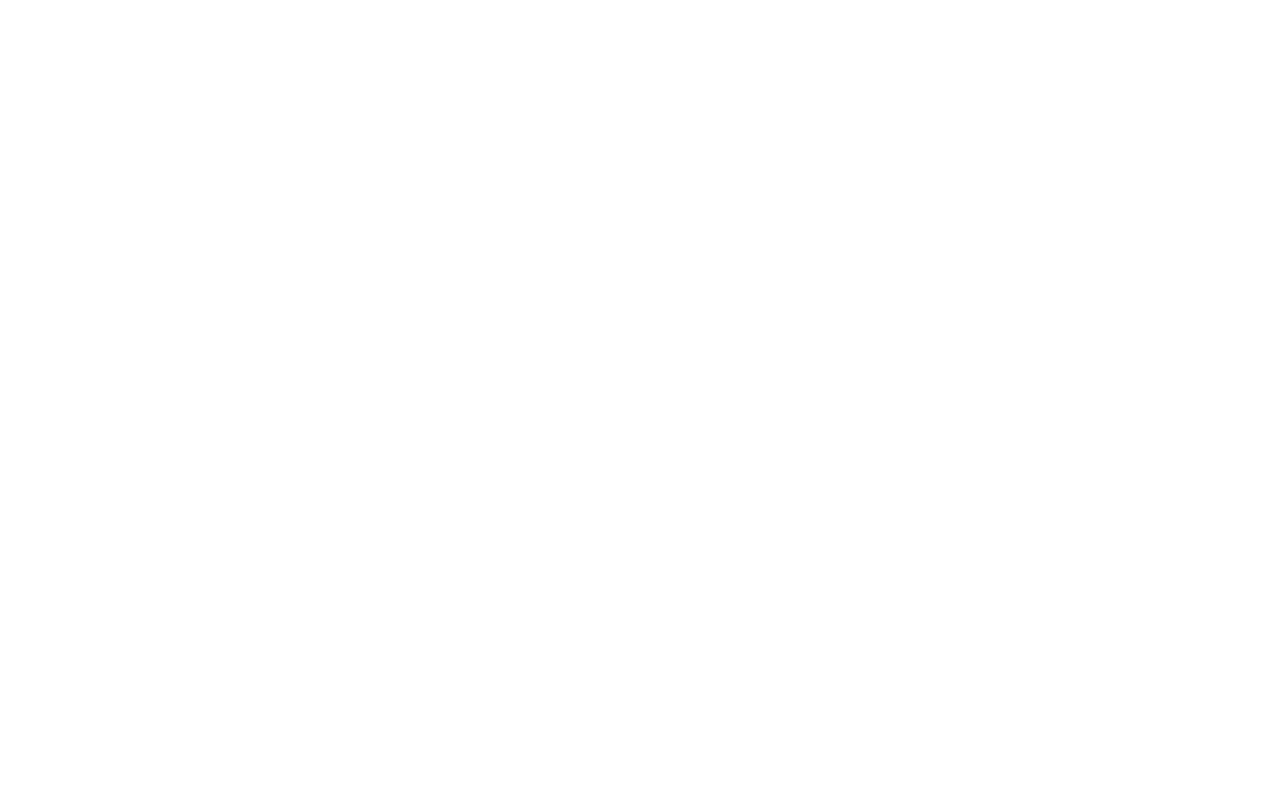
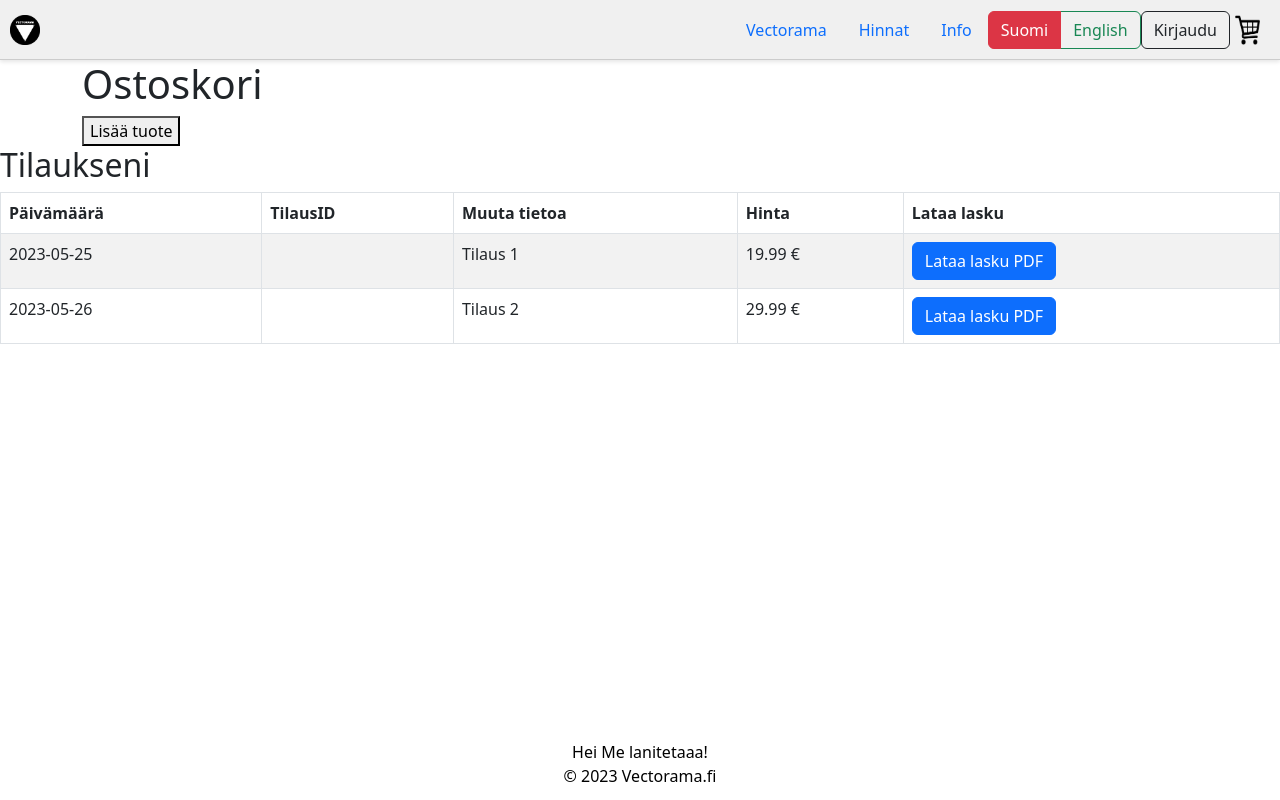
Before and after one commit to vectororg/ramac, a React (Create React App) app: page /order in a window 1280 px wide. Before the commit this address had no page. Built offline with nearby package versions, Linux system fonts and the light colour scheme.

Commit message:
some order stuff

```diff
--- a/src/App.js
+++ b/src/App.js
@@ -9,12 +9,14 @@
 import Hinnat from './pages/Hinnat';
 import Info from './pages/Info';
 import Tili from './pages/Tili';
+import Order from './pages/Order';
 
 
 function App() {
   return (
     <BrowserRouter>
       <Routes>
+        <Route path='order' element={<Order />} />
         <Route path='mainpage' element={<MainPage />} />
         <Route path='hinnat' element={<Hinnat />} />
         <Route path='info' element={<Info />} />
--- /dev/null
+++ b/src/components/Basket.js
@@ -0,0 +1,42 @@
+import React, { useState } from 'react';
+import { Container, Row, Col, ListGroup } from 'react-bootstrap';
+
+const Ostoskori = () => {
+  const [ostoskori, setOstoskori] = useState([]);
+
+  const lisaaTuote = (nimi, hinta) => {
+    const tuote = { nimi, hinta };
+    setOstoskori([...ostoskori, tuote]);
+  };
+
+  const poistaTuote = (index) => {
+    const uusiOstoskori = [...ostoskori];
+    uusiOstoskori.splice(index, 1);
+    setOstoskori(uusiOstoskori);
+  };
+
+  return (
+    <Container>
+      <h1>Ostoskori</h1>
+      <Row>
+        <Col>
+          <ListGroup>
+            {ostoskori.map((tuote, index) => (
+              <ListGroup.Item key={index}>
+                {tuote.nimi} - {tuote.hinta} €
+                <button onClick={() => poistaTuote(index)}>Poista</button>
+              </ListGroup.Item>
+            ))}
+          </ListGroup>
+        </Col>
+      </Row>
+      <Row>
+        <Col>
+          <button onClick={() => lisaaTuote('Tuote 1', 19.99)}>Lisää tuote</button>
+        </Col>
+      </Row>
+    </Container>
+  );
+};
+
+export default Ostoskori;
--- /dev/null
+++ b/src/components/MerchCard.js
@@ -0,0 +1,161 @@
+import React, { useState } from 'react';
+import { Card, Button, Image, Modal, Form } from 'react-bootstrap';
+import { useTranslation } from 'react-i18next';
+
+const MerchCard = ({ product, onAddToCart }) => {
+  const [quantity, setQuantity] = useState(0);
+  const [showPopup, setShowPopup] = useState(false);
+  const [selectedType, setSelectedType] = useState('');
+  const [selectedColor, setSelectedColor] = useState('');
+  const [selectedSize, setSelectedSize] = useState('');
+  const { t } = useTranslation();
+
+  const handleIncrement = () => {
+    setQuantity(quantity + 1);
+  };
+
+  const handleDecrement = () => {
+    if (quantity > 0) {
+      setQuantity(quantity - 1);
+    }
+  };
+
+  const handleCardClick = () => {
+    setShowPopup(true);
+  };
+
+  const handlePopupClose = () => {
+    setShowPopup(false);
+  };
+
+  const handleTypeChange = (event) => {
+    setSelectedType(event.target.value);
+  };
+
+  const handleColorChange = (event) => {
+    setSelectedColor(event.target.value);
+  };
+
+  const handleSizeChange = (event) => {
+    setSelectedSize(event.target.value);
+  };
+
+  const addToCart = () => {
+    const variant = {
+      type: selectedType,
+      color: selectedColor,
+      size: selectedSize,
+    };
+
+    onAddToCart(product.name, quantity, variant);
+    setShowPopup(false);
+    setQuantity(0);
+    setSelectedType('');
+    setSelectedColor('');
+    setSelectedSize('');
+  };
+
+  const cardStyle = {
+    margin: '10px',
+    cursor: 'pointer',
+    width: '300px',
+    height: 'auto', // Muuta korkeus automaattiseksi
+    textOverflow: 'ellipsis',
+  };
+
+  const truncateText = (text, maxLength) => {
+    if (text.length <= maxLength) {
+      return text;
+    }
+    return text.slice(0, maxLength) + '...';
+  };
+
+  return (
+    <div>
+      <Card style={cardStyle} onClick={handleCardClick}>
+        <Card.Img variant="top" src={product.image} alt={product.name} />
+        <Card.Body>
+          <Card.Title style={{ fontSize: '16px' }}>{truncateText(product.name, 20)}</Card.Title>
+          <Card.Text style={{ fontSize: '14px' }}>{truncateText(product.description, 300)}</Card.Text>
+        </Card.Body>
+        <Card.Footer style={{ flexWrap: 'wrap' }}>
+          <div style={{ display: 'flex', alignItems: 'center', justifyContent: 'space-between' }}>
+            <Button className="decrement" variant="outline-dark" onClick={handleDecrement}>
+              -
+            </Button>
+            <span style={{ marginLeft: '8px', marginRight: '8px', fontSize: '14px' }}>{quantity}</span>
+            <Button className="increment" variant="outline-dark" onClick={handleIncrement}>
+              +
+            </Button>
+            <Button className="add-to-cart" variant="dark" onClick={addToCart}>
+              {t('productCard.addToCartButton')}
+            </Button>
+          </div>
+        </Card.Footer>
+      </Card>
+
+      <Modal show={showPopup} onHide={handlePopupClose}>
+        <Modal.Header closeButton>
+          <Modal.Title>{product.name}</Modal.Title>
+        </Modal.Header>
+        <Modal.Body>
+          <Card.Img variant="top" src={product.image} alt={product.name} />
+          <Card.Body>
+            <Card.Title>{product.name}</Card.Title>
+            <Card.Text>{product.description}</Card.Text>
+            <Form>
+              <Form.Group controlId="typeSelect">
+                <Form.Label>Type</Form.Label>
+                <Form.Control as="select" value={selectedType} onChange={handleTypeChange}>
+                  {/* Lisää tähän tietokannasta haetut tyypit */}
+                  <option value="">Choose type</option>
+                  <option value="Type 1">Type 1</option>
+                  <option value="Type 2">Type 2</option>
+                  <option value="Type 3">Type 3</option>
+                </Form.Control>
+              </Form.Group>
+
+              <Form.Group controlId="colorSelect">
+                <Form.Label>Color</Form.Label>
+                <Form.Control as="select" value={selectedColor} onChange={handleColorChange}>
+                  {/* Lisää tähän tietokannasta haetut värit */}
+                  <option value="">Choose color</option>
+                  <option value="Red">Red</option>
+                  <option value="Blue">Blue</option>
+                  <option value="Green">Green</option>
+                </Form.Control>
+              </Form.Group>
+
+              <Form.Group controlId="sizeSelect">
+                <Form.Label>Size</Form.Label>
+                <Form.Control as="select" value={selectedSize} onChange={handleSizeChange}>
+                  {/* Lisää tähän tietokannasta haetut koot */}
+                  <option value="">Choose size</option>
+                  <option value="Small">Small</option>
+                  <option value="Medium">Medium</option>
+                  <option value="Large">Large</option>
+                </Form.Control>
+              </Form.Group>
+            </Form>
+          </Card.Body>
+        </Modal.Body>
+        <Modal.Footer style={{ flexWrap: 'wrap' }}>
+          <div style={{ display: 'flex', alignItems: 'center', justifyContent: 'space-between' }}>
+            <Button className="decrement" variant="outline-dark" onClick={handleDecrement}>
+              -
+            </Button>
+            <span style={{ marginLeft: '8px', marginRight: '8px', fontSize: '14px' }}>{quantity}</span>
+            <Button className="increment" variant="outline-dark" onClick={handleIncrement}>
+              +
+            </Button>
+            <Button className="add-to-cart" variant="dark" onClick={addToCart}>
+              {t('productCard.addToCartButton')}
+            </Button>
+          </div>
+        </Modal.Footer>
+      </Modal>
+    </div>
+  );
+};
+
+export default MerchCard;
--- a/src/components/Navbar.js
+++ b/src/components/Navbar.js
@@ -40,7 +40,7 @@
         </Link>
       </div>
       <Nav>
-      <Nav.Item>
+        <Nav.Item>
           <Nav.Link href="/">{t('navbar.vectorama')}</Nav.Link>
         </Nav.Item>
         <Nav.Item>
@@ -58,16 +58,18 @@
       <ul>
         <LanguageSwitcher />
         {loggedIn ? (
-          <li className='nav-item'>
+          <li className="nav-item">
             <LogoutButton onLogout={handleLogout} />
           </li>
         ) : (
-          <li className='nav-item'>
+          <li className="nav-item">
             <LoginButton onLogin={handleLogin} />
           </li>
         )}
-        <li className='cart'>
-          <img src={cart} alt="Cart" />
+        <li className="cart">
+          <Link to="/order">
+            <img src={cart} alt="Cart" />
+          </Link>
         </li>
       </ul>
     </nav>
--- /dev/null
+++ b/src/components/Tilaukseni.js
@@ -0,0 +1,41 @@
+import React from 'react';
+import { Table, Button } from 'react-bootstrap';
+
+const Tilaukseni = ({ tilaukset }) => {
+  const lataaLasku = (tilausID) => {
+    // Logiikka laskun lataamiseen PDF-muodossa tilausID:n perusteella
+    console.log('Lataa lasku tilausID:', tilausID);
+  };
+
+  return (
+    <div>
+      <h2>Tilaukseni</h2>
+      <Table striped bordered hover responsive>
+        <thead>
+          <tr>
+            <th>Päivämäärä</th>
+            <th>TilausID</th>
+            <th>Muuta tietoa</th>
+            <th>Hinta</th>
+            <th>Lataa lasku</th>
+          </tr>
+        </thead>
+        <tbody>
+          {tilaukset.map((tilaus, index) => (
+            <tr key={index}>
+              <td>{tilaus.paivamaara}</td>
+              <td>{tilaus.tilausID}</td>
+              <td>{tilaus.info}</td>
+              <td>{tilaus.hinta} €</td>
+              <td>
+                <Button onClick={() => lataaLasku(tilaus.tilausID)}>Lataa lasku PDF</Button>
+              </td>
+            </tr>
+          ))}
+        </tbody>
+      </Table>
+    </div>
+  );
+};
+
+export default Tilaukseni;
--- a/src/pages/MainPage.js
+++ b/src/pages/MainPage.js
@@ -6,6 +6,7 @@
 import Header from '../components/Header';
 import kivakuva from '../img/kivakuva.webp';
 import ProductCard from '../components/ProductCard';
+import MerchCard from '../components/MerchCard';
 import { Container, Row, Col } from 'react-bootstrap';
 
 const MainPage = () => {
@@ -50,6 +51,12 @@
     // Voit toteuttaa tässä toiminnallisuuden tuotteen lisäämiseksi ostoskoriin
   };
 
+  const handleAddToCartWithVariants = (productName, quantity, variant) => {
+    console.log(`Lisää ${quantity} kpl tuotetta ${productName} ostoskoriin`);
+    console.log('Valittu variantti:', variant);
+    // Voit toteuttaa tässä toiminnallisuuden tuotteen lisäämiseksi ostoskoriin varianttien kanssa
+  };
+
   return (
     <div>
       <Header />
@@ -66,10 +73,19 @@
           <Row>
             {products.map((product, index) => (
               <Col key={index} xs={12} md={6} lg={4}>
-                <ProductCard
-                  product={product}
-                  onAddToCart={(name, quantity) => handleAddToCart(name, quantity)}
-                />
+                {index % 2 === 0 ? (
+                  <ProductCard
+                    product={product}
+                    onAddToCart={(name, quantity) => handleAddToCart(name, quantity)}
+                  />
+                ) : (
+                  <MerchCard
+                    product={product}
+                    onAddToCart={(name, quantity, variant) =>
+                      handleAddToCartWithVariants(name, quantity, variant)
+                    }
+                  />
+                )}
               </Col>
             ))}
           </Row>
--- /dev/null
+++ b/src/pages/Order.js
@@ -0,0 +1,44 @@
+import React from 'react';
+import '../App.css';
+import { useTranslation } from 'react-i18next';
+import Navbar from '../components/Navbar';
+import Footer from '../components/Footer';
+import Header from '../components/Header';
+import Basket from '../components/Basket';
+import Tilaukseni from '../components/Tilaukseni';
+
+
+
+const Order = () => {
+    const { t } = useTranslation();
+
+    const tilaukset = [
+      {
+        tilausId: 1,
+        paivamaara: "2023-05-25",
+        info: "Tilaus 1",
+        hinta: 19.99,
+        laskuPdfUrl: "https://example.com/lasku1.pdf",
+      },
+      {
+        tilausId: 2,
+        paivamaara: "2023-05-26",
+        info: "Tilaus 2",
+        hinta: 29.99,
+        laskuPdfUrl: "https://example.com/lasku2.pdf",
+      },
+      // Lisää tarvittavat tilaukset tähän
+    ];
+
+    return (
+      <div>
+        <Header />
+        <Navbar />
+
+        <Basket />
+        <Tilaukseni tilaukset={tilaukset} />
+        <Footer />
+      </div>
+    );
+  };
+export default Order;
--- a/src/pages/Tili.js
+++ b/src/pages/Tili.js
@@ -7,6 +7,7 @@
 import Profile from '../components/Profile';
 import AddProfilePicture from '../components/AddProfilePicture';
 import ChangePassword from '../components/PasswordChange';
+import Tilaukseni from '../components/Tilaukseni';
 
 
 
@@ -30,6 +31,7 @@
         </Row>
 
       </Container>
+
       <Footer />
     </div>
   );
```
